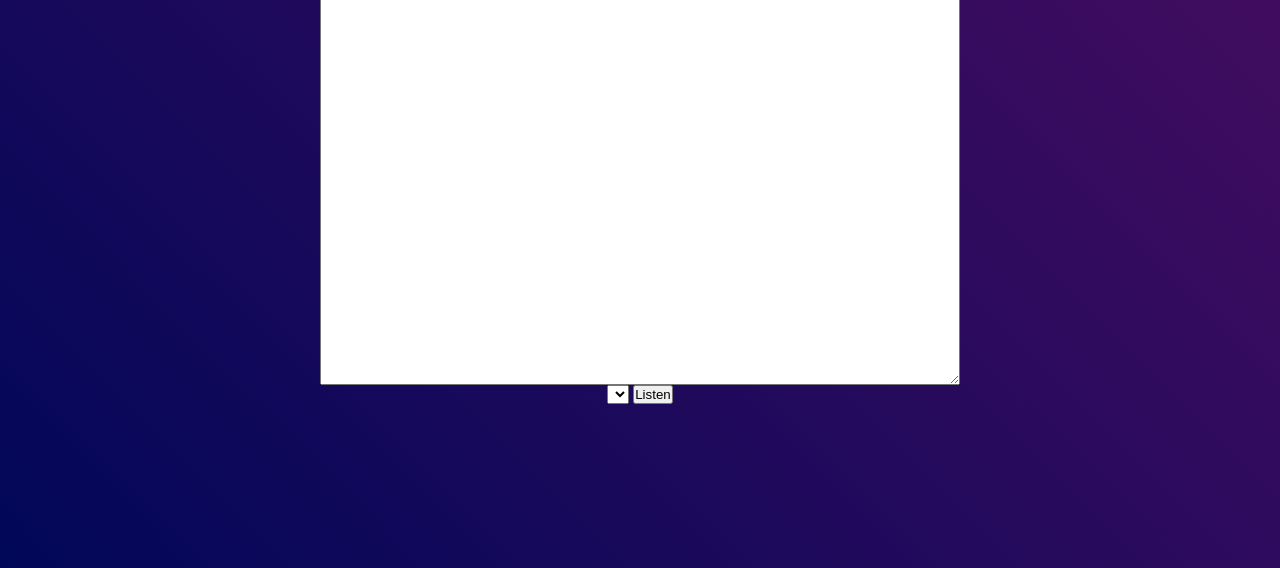
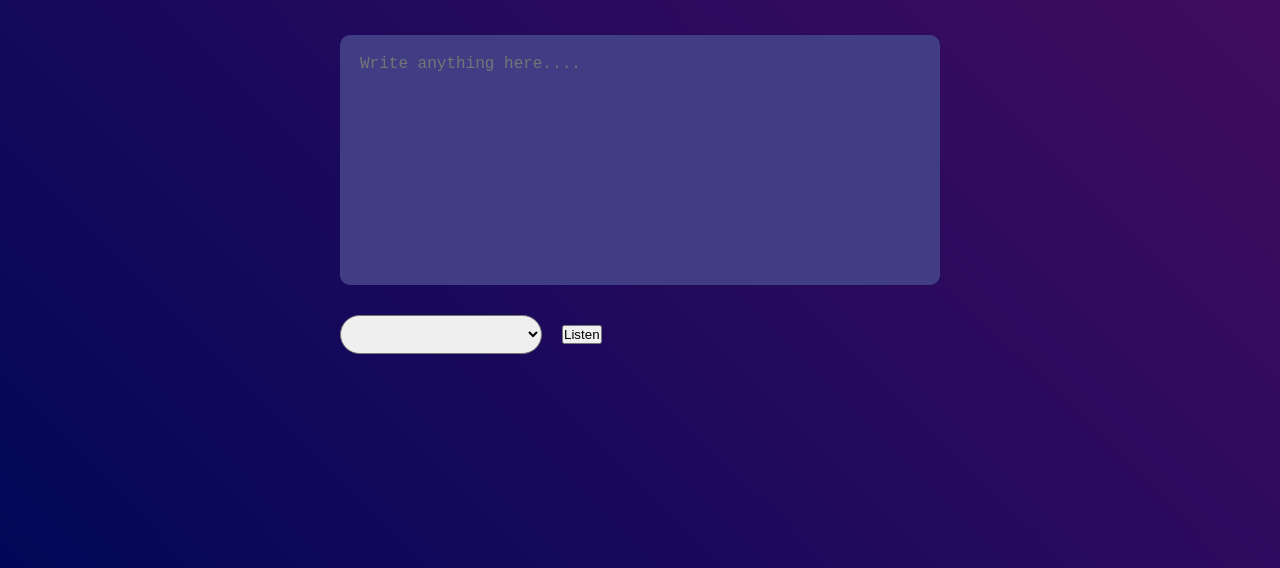
Before and after one commit to FerdouseOfficial/Text-To-Voice-Converter, a plain HTML site: page index.html in a window 1280 px wide. Shown: the part 232-800 px from the top of the page. Drawn offline with Linux system fonts and the light colour scheme.

Commit message:
Its going well

```diff
--- a/style.css
+++ b/style.css
@@ -13,24 +13,47 @@
   justify-content: center;
   align-items: center;
   /* position: relative; */
+  color: #fff;
 }
 
-.hero h1{
+.hero h1 {
   font-size: 45px;
   font-weight: 500;
   margin-top: -50px;
   margin-bottom: 50px;
 }
 
-.hero textarea{
-    /* position: absolute; */
-    height: 400px;
-    width: 50%;
-}
-
-span{
+span {
   color: #ff2963;
   text-decoration: underline;
   text-decoration-thickness: 3px;
   text-underline-offset: 6px;
 }
+.hero textarea {
+  /* position: absolute; */
+  width: 600px;
+  height: 250px;
+  background-color: #403d84;
+  color: #fff;
+  border: 0;
+  outline: 0;
+  padding: 20px;
+  color: #fff;
+  border-radius: 10px;
+  resize: none;
+  margin-bottom: 30px;
+  /* resize: none; */
+}
+.hero textarea::placeholder{
+    font-size: 16px;
+}
+.hero select {
+  padding: 10px 90px;
+  border-radius: 20px;
+}
+.row{
+    width: 600px;
+    display: flex;
+    align-items: center;
+    gap: 20px;
+}
```
Lines whose indentation alone changed are shown as unchanged.
